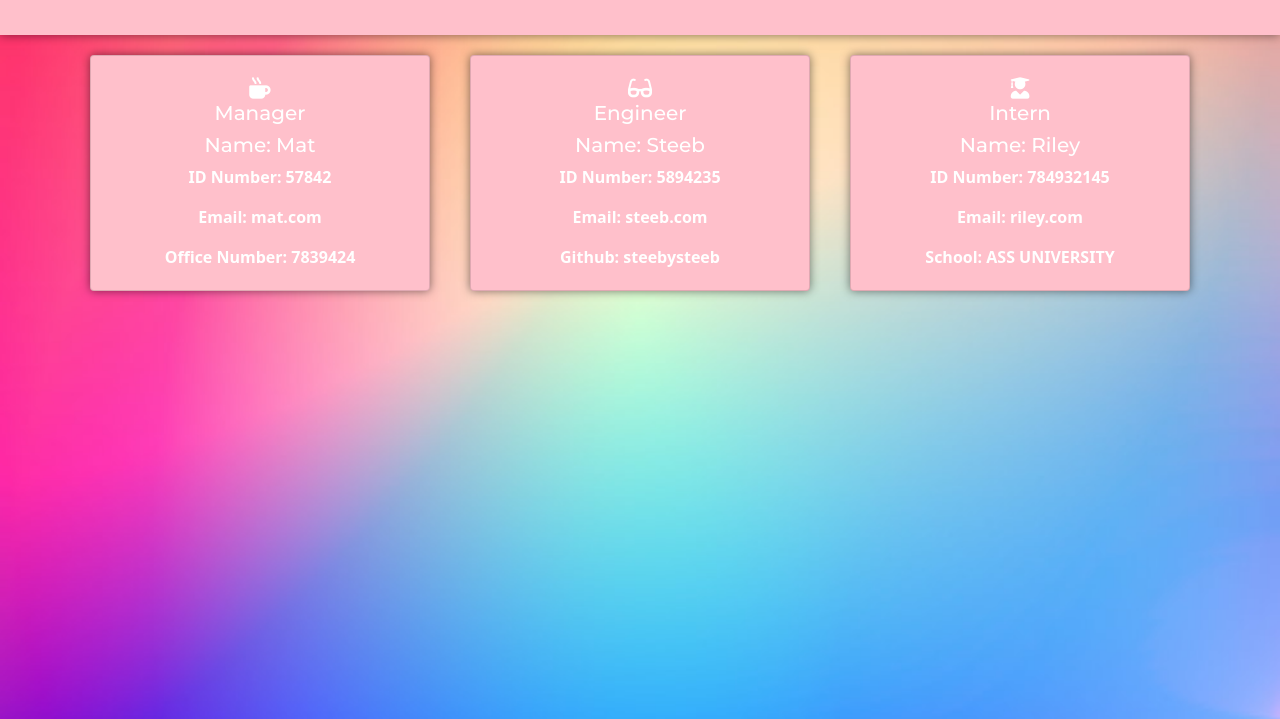
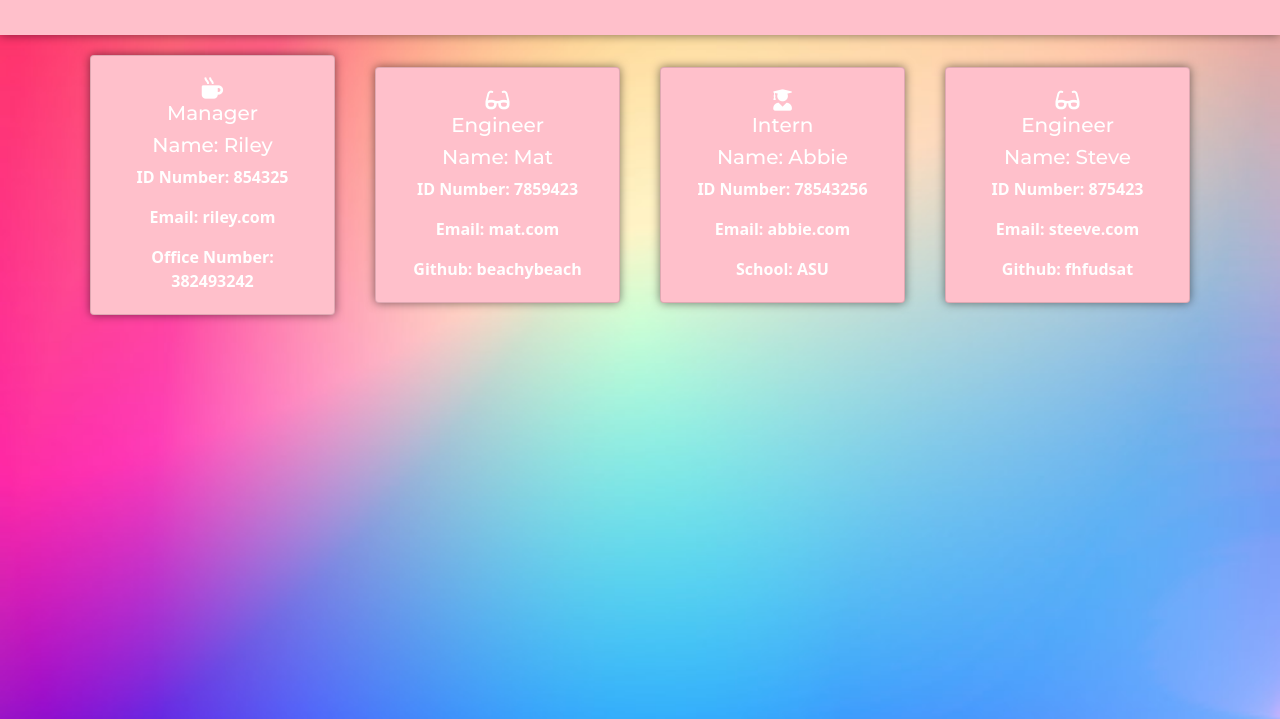
Before and after one commit to beachybeach/team-profile-generator, a website: page index.html in a window 1280 px wide. Shown: the part 81-800 px from the top of the page. Drawn offline with nearby package versions, Linux system fonts and the light colour scheme.

Commit message:
finished readme

```diff
--- a/index.html
+++ b/index.html
@@ -28,10 +28,10 @@
     <div class="card-body">
     <i class="fas fa-mug-hot fa-lg"></i>
     <h5 class="card-title">Manager</h5>
-    <h5 class="card-title">Name: Mat</h5>
-    <p>ID Number: 57842</p>
-      <p class="card-text"><a href="mailto:mat.com">Email: mat.com</a></p>
-      <p class="card-text">Office Number: 7839424</p>
+    <h5 class="card-title">Name: Riley</h5>
+    <p>ID Number: 854325</p>
+      <p class="card-text"><a href="mailto:riley.com">Email: riley.com</a></p>
+      <p class="card-text">Office Number: 382493242</p>
       </div>
      </div>
 
@@ -39,10 +39,10 @@
     <div class="card-body">
     <i class="fas fa-glasses fa-lg"></i>
     <h5 class="card-title">Engineer</h5>
-    <h5 class="card-title">Name: Steeb</h5>
-    <p>ID Number: 5894235</p>
-      <p class="card-text"><a href="mailto:steeb.com">Email: steeb.com</a></p>
-      <p class="card-text">Github:<a href="https://github.com/steebysteeb"> steebysteeb</a></p>
+    <h5 class="card-title">Name: Mat</h5>
+    <p>ID Number: 7859423</p>
+      <p class="card-text"><a href="mailto:mat.com">Email: mat.com</a></p>
+      <p class="card-text">Github:<a href="https://github.com/beachybeach"> beachybeach</a></p>
       </div>
      </div>
 
@@ -50,10 +50,21 @@
     <div class="card-body">
     <i class="fas fa-user-graduate fa-lg"></i>
     <h5 class="card-title">Intern</h5>
-    <h5 class="card-title">Name: Riley</h5>
-    <p>ID Number: 784932145</p>
-      <p class="card-text"><a href="mailto:riley.com">Email: riley.com</a></p>
-      <p class="card-text">School: ASS UNIVERSITY</p>
+    <h5 class="card-title">Name: Abbie</h5>
+    <p>ID Number: 78543256</p>
+      <p class="card-text"><a href="mailto:abbie.com">Email: abbie.com</a></p>
+      <p class="card-text">School: ASU</p>
+      </div>
+     </div>
+
+    <div class="card col text-center" style="width: 18rem;">
+    <div class="card-body">
+    <i class="fas fa-glasses fa-lg"></i>
+    <h5 class="card-title">Engineer</h5>
+    <h5 class="card-title">Name: Steve</h5>
+    <p>ID Number: 875423</p>
+      <p class="card-text"><a href="mailto:steeve.com">Email: steeve.com</a></p>
+      <p class="card-text">Github:<a href="https://github.com/fhfudsat"> fhfudsat</a></p>
       </div>
      </div>
 
```
Also changed, not shown: README.md.
